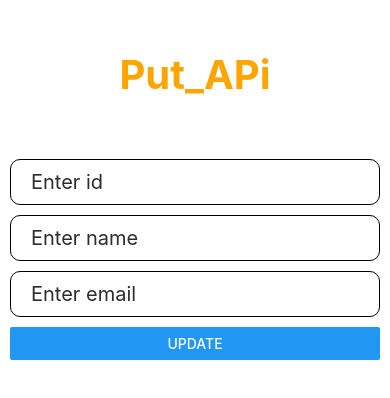
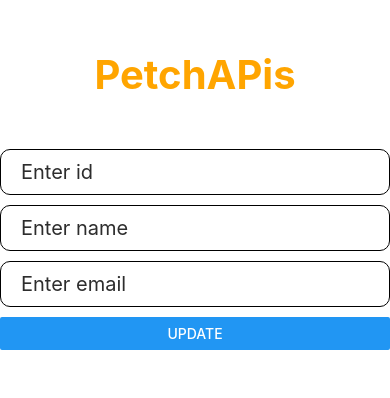
Before and after one commit to nuruddin-osman/react-native-practice, a React Native app: screen / in a window 390 px wide. Shown: the top 398 px of the page. Built offline with nearby package versions, Linux system fonts and the light colour scheme.

Commit message:
PATCH API Method | Update Data with Axios

```diff
--- a/App.jsx
+++ b/App.jsx
@@ -17,6 +17,7 @@ import ModalView from './src/components/ModalView';
 import UserAlert from './src/components/UserAlert';
 import PostAPi from './src/components/PostAPi';
 import Put_APi from './src/components/Put_APi';
+import PetchAPis from './src/components/PetchAPis';
 
 const App = () => {
   return (
@@ -58,7 +59,8 @@ const App = () => {
         {/* {<ModalView />} */}
         {/* {<UserAlert />} */}
         {/* {<PostAPi />} */}
-        {<Put_APi />}
+        {/* {<Put_APi />} */}
+        {<PetchAPis />}
       </View>
     </ScrollView>
   );
--- /dev/null
+++ b/src/components/PetchAPis.jsx
@@ -0,0 +1,58 @@
+import { View, Text, TextInput, Button, Alert } from 'react-native';
+import React, { useState } from 'react';
+import { styles } from '../screens/contacts/style';
+import axios from 'axios';
+
+const PetchAPis = () => {
+  const [formData, setFormData] = useState({
+    id: '',
+    name: '',
+    email: '',
+  });
+  const handleChange = (field, value) => {
+    setFormData({ ...formData, [field]: value });
+  };
+  const handlePress = async () => {
+    try {
+      const res = await axios.patch(
+        `http://10.0.2.2:3000/users/${formData.id}`,
+        {
+          ...(formData.name && { name: formData.name }),
+          ...(formData.email && { email: formData.email }),
+        },
+      );
+      console.log(res.data);
+      Alert.alert('Success', 'Data updete success');
+    } catch (error) {
+      Alert.alert('Error', 'Update failed');
+    }
+  };
+  return (
+    <View>
+      <Text style={styles.heading}>PetchAPis</Text>
+      <View>
+        <TextInput
+          value={formData.id}
+          onChangeText={value => handleChange('id', value)}
+          placeholder="Enter id"
+          style={styles.inputs}
+        />
+        <TextInput
+          value={formData.name}
+          onChangeText={value => handleChange('name', value)}
+          placeholder="Enter name"
+          style={styles.inputs}
+        />
+        <TextInput
+          value={formData.email}
+          onChangeText={value => handleChange('email', value)}
+          placeholder="Enter email"
+          style={styles.inputs}
+        />
+        <Button title="Update" onPress={handlePress} />
+      </View>
+    </View>
+  );
+};
+
+export default PetchAPis;
```
